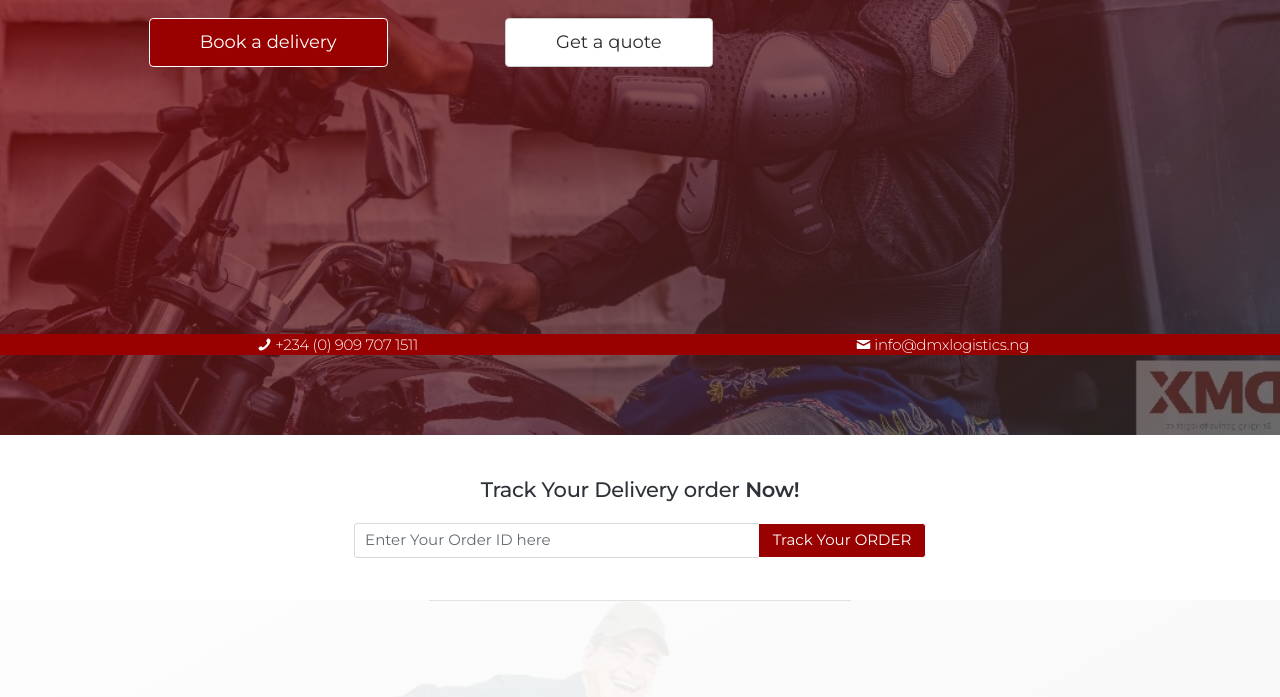
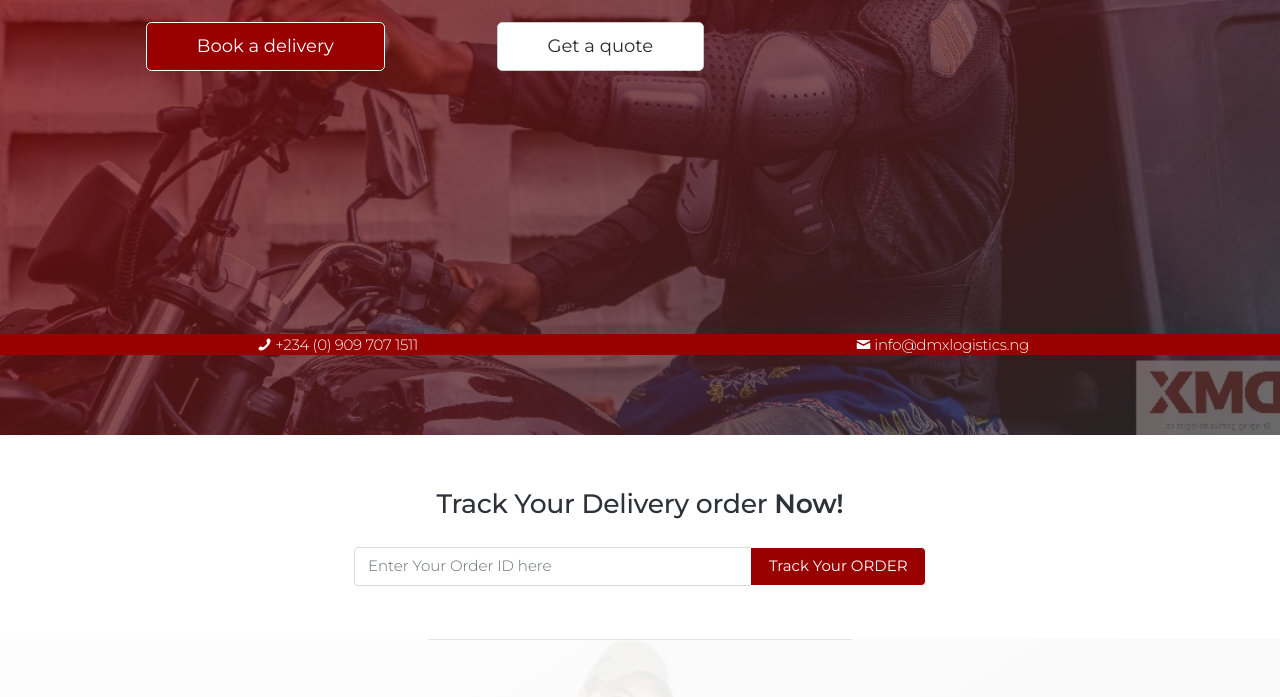
Before and after one commit to haywhyze/dmx-logistics, a plain HTML site: page index.html in a window 1280 px wide. Shown: the part 445-1142 px from the top of the page. Drawn offline with Linux system fonts and the light colour scheme.

Commit message:
Update application-startup.css

```diff
--- a/assets/css/application-startup.css
+++ b/assets/css/application-startup.css
@@ -1,3 +1,14 @@
+:root {
+  font-size: calc(11px + (20 - 11) * ((100vw - 300px) / (1600 - 300)));
+}
+
+/* credit Mike Riethmuller
+"https://madebymike.com.au/writing/fluid-type-calc-examples/" */
+* {
+  font: inherit;
+}
+
+
 /* navbar */
 .app-navbar {
   font-weight: 500;
```
